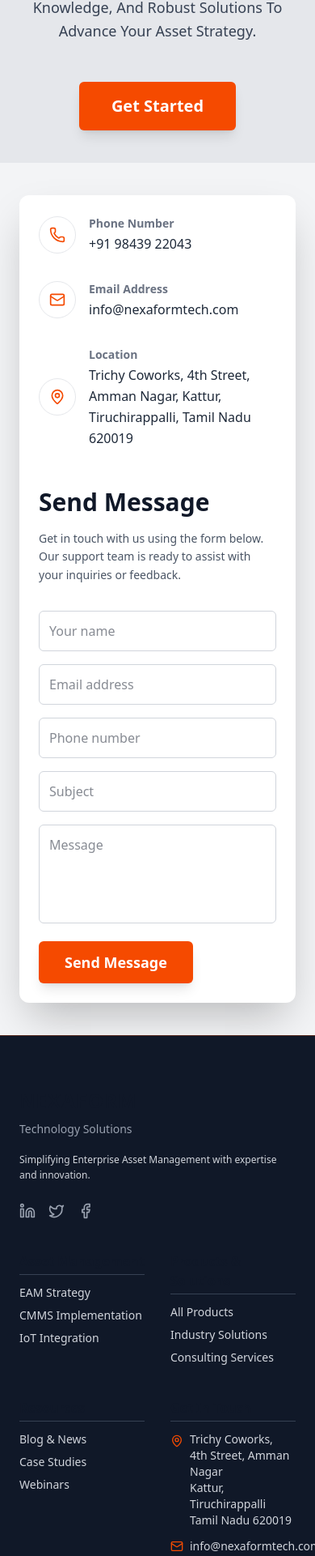
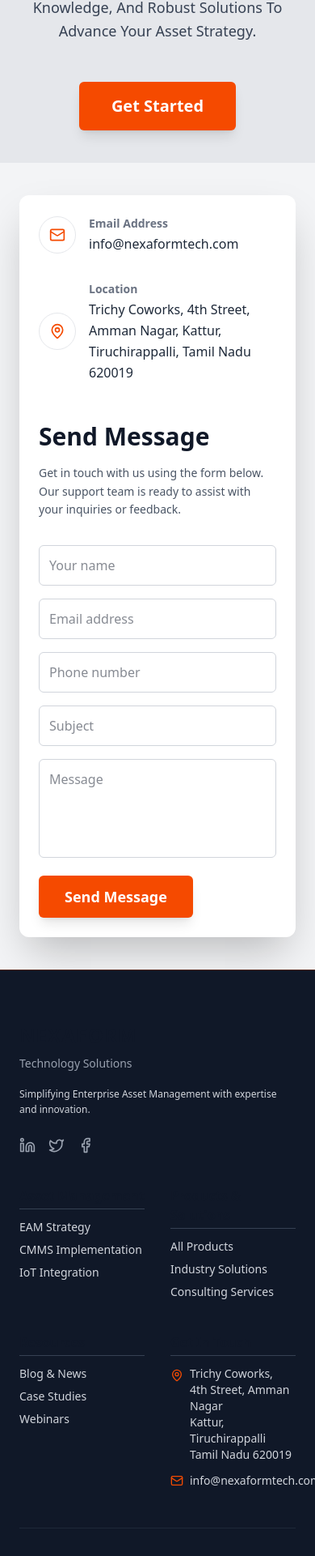
Before and after one commit to muthu-gmc/nft-website, a Next.js app: page / in a window 390 px wide. Shown: the part 6804-8725 px from the top of the page at 81% size. Built offline with nearby package versions, Linux system fonts and the light colour scheme.

Commit message:
Remove phone number from website as per requirement

```diff
--- a/src/components/Contact.tsx
+++ b/src/components/Contact.tsx
@@ -3,12 +3,12 @@
 
 // Data for the contact details column
 const contactDetails = [
-  {
-    icon: Phone,
-    title: 'Phone Number',
-    value: '+91 98439 22043',
-    href: 'tel:+9112345678976',
-  },
+  // {
+  //   icon: Phone,
+  //   title: 'Phone Number',
+  //   value: '+91 98439 22043',
+  //   href: 'tel:+9112345678976',
+  // },
   {
     icon: Mail,
     title: 'Email Address',
--- a/src/components/Footer.tsx
+++ b/src/components/Footer.tsx
@@ -208,7 +208,7 @@
                 </Link>
               </li>
 
-              <li className="flex items-center space-x-2">
+              {/* <li className="flex items-center space-x-2">
                 <Phone className="w-4 h-4 text-orange-600 flex-shrink-0" />
                 <Link
                   href="tel:+919843922043"
@@ -216,7 +216,7 @@
                 >
                   +91 98439 22043
                 </Link>
-              </li>
+              </li> */}
             </ul>
           </div>
         </div>
```
Also changed, not shown: 1 other file (tests, documents, lock files or other folders).
